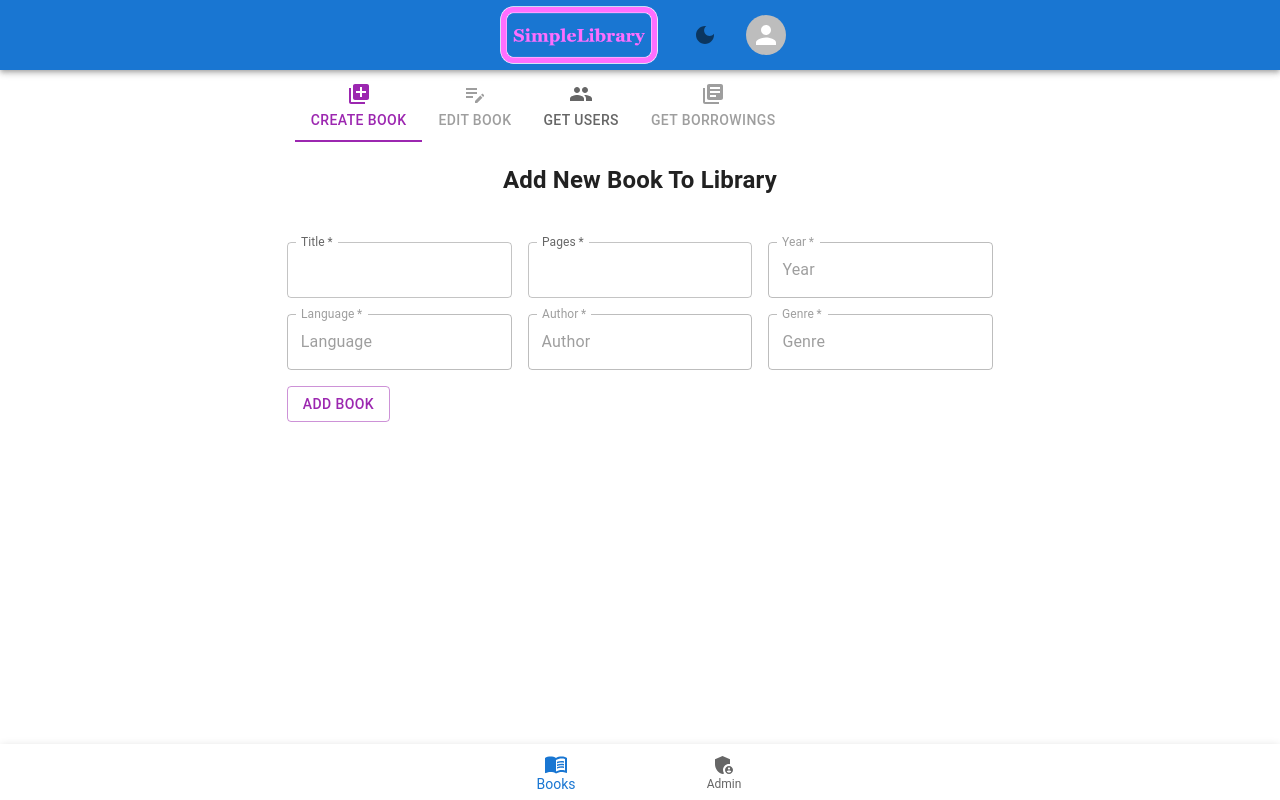
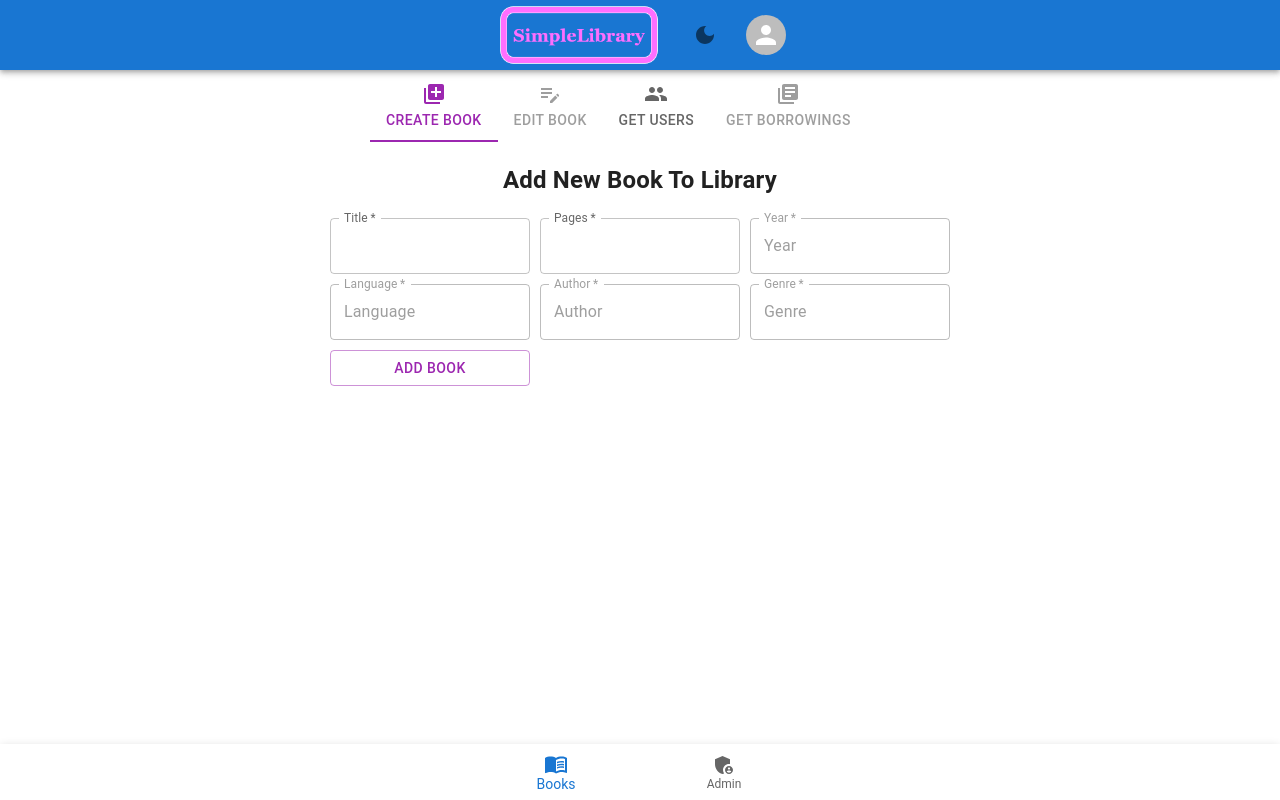
Before and after one commit to maritmoe/SimpleLibraryFrontend, a React (Vite) app in the folder LibraryFrontend/: page /admin/add in a window 1280 px wide. Built offline with nearby package versions, Linux system fonts and the light colour scheme.

Commit message:
CreateBook styled for small and bigger windows

```diff
--- /dev/null
+++ b/LibraryFrontend/src/components/ContentView/Admin/CreateBook/CreateBook.css
@@ -0,0 +1,15 @@
+.create-book-box {
+  display: grid;
+  place-content: center;
+}
+
+.create-book-form {
+  display: grid;
+  gap: 10px;
+}
+
+.create-book-form-big {
+  display: grid;
+  grid-template-columns: 200px 200px 200px;
+  gap: 10px;
+}
--- a/LibraryFrontend/src/components/ContentView/Admin/CreateBook/CreateBook.jsx
+++ b/LibraryFrontend/src/components/ContentView/Admin/CreateBook/CreateBook.jsx
@@ -1,13 +1,6 @@
-import {
-  Box,
-  Button,
-  Container,
-  Dialog,
-  Stack,
-  TextField,
-  Tooltip,
-} from "@mui/material";
+import { Button, Dialog, TextField, Tooltip } from "@mui/material";
 import { useState } from "react";
+import "./CreateBook.css";
 
 function CreateBook() {
   const [book, setBook] = useState({
@@ -45,17 +38,14 @@ function CreateBook() {
   };
 
   return (
-    <Stack sx={{ gap: 2 }}>
+    <div className="create-book-box">
       <h2>Add New Book To Library</h2>
-      <Box
-        component="form"
-        sx={{
-          "& .MuiTextField-root": { m: 1, width: "25ch" },
-        }}
-        autoComplete="off"
+      <form
+        className={
+          window.innerWidth > 700 ? "create-book-form-big" : "create-book-form"
+        }
         onSubmit={handleSubmit}
       >
-        <Container>
         <TextField
           label="Title"
           name="title"
@@ -78,32 +68,22 @@ function CreateBook() {
           value={book.pages}
         />
         <TextField disabled label="Year" defaultValue="Year" required />
-        </Container>
-        <Container>
-          <TextField
-            disabled
-            label="Language"
-            defaultValue="Language"
-            required
-          />
+        <TextField disabled label="Language" defaultValue="Language" required />
         <TextField disabled label="Author" defaultValue="Author" required />
         <TextField disabled label="Genre" defaultValue="Genre" required />
-        </Container>
-        <Container sx={{ m: 1 }}>
         <Tooltip title="Create and Add New Book to Library">
           <Button variant="outlined" color="secondary" type="submit">
             Add Book
           </Button>
         </Tooltip>
-        </Container>
-      </Box>
+      </form>
       <Dialog onClose={handleClose} open={open}>
         <p>
           Successfully added new book to the library. See console log for
           details.
         </p>
       </Dialog>
-    </Stack>
+    </div>
   );
 }
 
```
Lines whose indentation alone changed are shown as unchanged.
